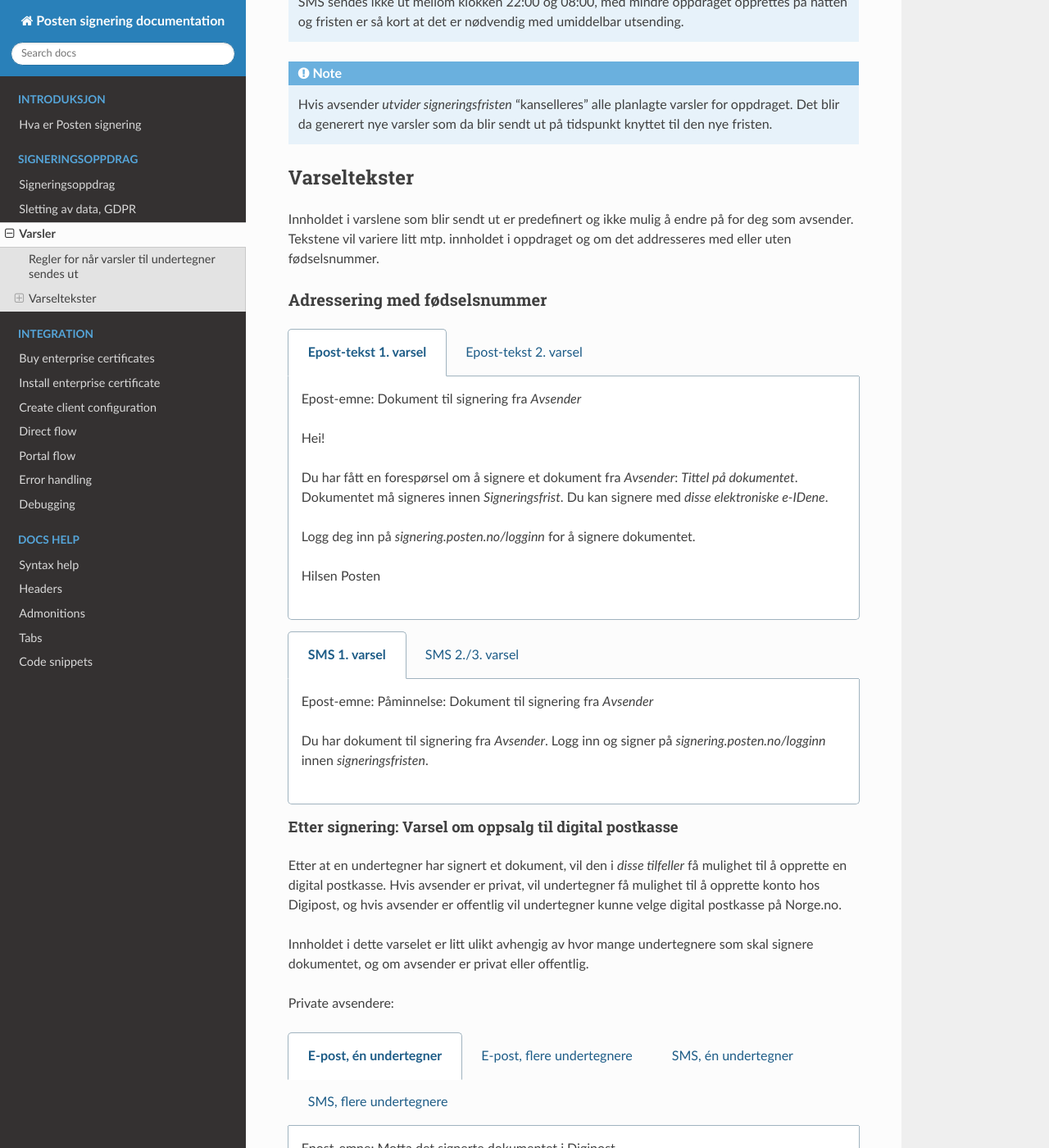
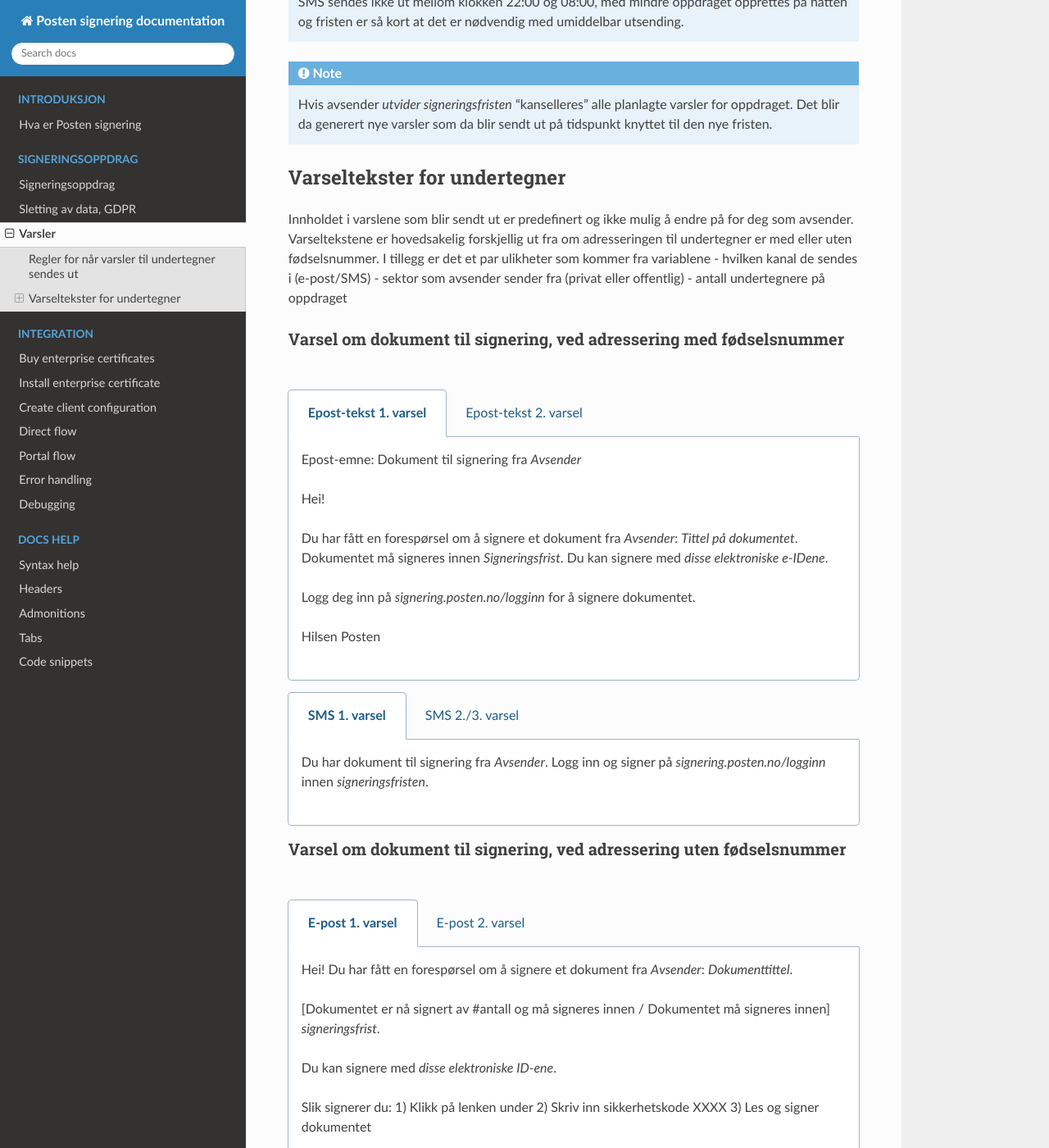
Before and after one commit to ramonarellano/signering-docs, a Sphinx documentation site: the page built from source/adressering-og-varsler.rst, in a window 1280 px wide and 1400 px high, scrolled down 1056 px. Shown: the whole window at 82% size. Built offline with Sphinx 7.4.7 and the Read the Docs theme 2.0.0, drawn with Linux system fonts in a browser that asks for light colours; some of the changed text lies outside the part shown.

Commit message:
Lagt til adressering uten fødselsnummer

```diff
--- a/source/adressering-og-varsler.rst
+++ b/source/adressering-og-varsler.rst
@@ -44,16 +44,17 @@
 .. NOTE:: Hvis avsender *utvider signeringsfristen* "kanselleres" alle planlagte varsler for oppdraget. Det blir da generert nye varsler som da blir sendt ut på tidspunkt knyttet til den nye fristen.
 
 
-Varseltekster
-===============
+Varseltekster for undertegner
+=============================
 
-Innholdet i varslene som blir sendt ut er predefinert og ikke mulig å
-endre på for deg som avsender. Tekstene vil variere litt mtp. innholdet
-i oppdraget og om det addresseres med eller uten fødselsnummer.
+Innholdet i varslene som blir sendt ut er predefinert og ikke mulig å endre på for deg som avsender. Varseltekstene er hovedsakelig forskjellig ut fra om adresseringen til undertegner er med eller uten fødselsnummer. I tillegg er det et par ulikheter som kommer fra variablene
+- hvilken kanal de sendes i (e-post/SMS)
+- sektor som avsender sender fra (privat eller offentlig)
+- antall undertegnere på oppdraget
 
-Adressering med fødselsnummer
-_______________________________
 
+Varsel om dokument til signering, ved adressering med fødselsnummer
+____________________________________________________________________
 
 ..  tabs::
 
@@ -86,25 +87,73 @@
 .. tabs::
 
     ..  tab:: SMS 1. varsel
-        Epost-emne: Påminnelse: Dokument til signering fra *Avsender*
-
         Du har dokument til signering fra *Avsender*. Logg inn og signer på *signering.posten.no/logginn* innen *signeringsfristen*.
 
     ..  tab:: SMS 2./3. varsel
-        Epost-emne: Påminnelse: Dokument til signering fra *Avsender*
+        Du har et usignert dokument fra *Avsender*. Logg inn og signer på *signering.posten.no/logginn* innen *signeringsfristen*.
 
-        Du har et usignert dokument fra *Avsender*. Logg inn og signer på *signering.posten.no/logginn* innen *signeringsfristen*.
+
+Varsel om dokument til signering, ved adressering uten fødselsnummer
+____________________________________________________________________
+
+.. tabs::
+
+    ..  tab:: E-post 1. varsel
+        Hei!
+        Du har fått en forespørsel om å signere et dokument fra *Avsender*: *Dokumenttittel*.
+
+        [Dokumentet er nå signert av #antall og må signeres innen / Dokumentet må signeres innen] *signeringsfrist*.
+
+        Du kan signere med *disse elektroniske ID-ene*.
+
+        Slik signerer du:
+        1) Klikk på lenken under
+        2) Skriv inn sikkerhetskode XXXX
+        3) Les og signer dokumentet
+
+        https://signering.posten.no/uniklenke
+
+        Hilsen Posten
+
+    ..  tab:: E-post 2. varsel
+        Hei!
+        Vi vil minne om at du fortsatt har et dokument til signering fra *Avsender*: *Dokumenttittel*.
+
+        [Dokumentet er nå signert av #antall og må signeres innen / Dokumentet må signeres innen] *signeringsfrist*.
+
+        Du kan signere med *disse elektroniske ID-ene*.
+
+        Slik signerer du:
+        1) Klikk på lenken under
+        2) Skriv inn sikkerhetskode XXXX
+        3) Les og signer dokumentet
+
+        https://signering.posten.no/uniklenke
+
+        Rekker du ikke å signere innen fristen?
+        Usignerte dokumenter slettes når fristen går ut. Kontakt *Avsender* fpr å få dokumentet tilsendt på nytt.
+
+        Hilsen Posten
+
+.. tabs::
+
+    ..  tab:: SMS 1. varsel
+        Hei! *Avsender* ber deg signere et dokument. Bruk kode XXXX på https://signering.posten.no/uniklenke før *signeringsfristen*.
+
+    ..  tab:: SMS 2./3. varsel
+        Hei! Husk signering for *Avsender*. Bruk kode XXXX på https://signering.posten.no/uniklenke før *signeringsfristen*.
 
 
 
 Etter signering: Varsel om oppsalg til digital postkasse
---------------------------------------------------------
+________________________________________________________
 
 Etter at en undertegner har signert et dokument, vil den i *disse tilfeller* få mulighet til å opprette en digital postkasse. Hvis avsender er privat, vil undertegner få mulighet til å opprette konto hos Digipost, og hvis avsender er offentlig vil undertegner kunne velge digital postkasse på Norge.no.
 
-Innholdet i dette varselet er litt ulikt avhengig av hvor mange undertegnere som skal signere dokumentet, og om avsender er privat eller offentlig.
+Innholdet i dette varselet er ulikt avhengig av hvor mange undertegnere som skal signere dokumentet, og om avsender er privat eller offentlig.
 
-Private avsendere:
+Private avsendere
+^^^^^^^^^^^^^^^^^^^
 
 ..  tabs::
 
@@ -147,7 +199,9 @@
 
         Nå har alle undertegnerne signert. Hvis du også ønsker å motta dokumentet med alle signaturer, må du opprette en konto i Digipost innen 7 dager. Da sendes dokumentet automatisk dit, så har du det lett tilgjengelig når du trenger            det: https://www.digipost.no/app/registrering
 
-Offentlige avsendere:
+
+Offentlige avsendere
+^^^^^^^^^^^^^^^^^^^^^
 
 ..  tabs::
 
```
Also changed, not shown: other parts of source/adressering-og-varsler.rst (+5 -4 lines).
